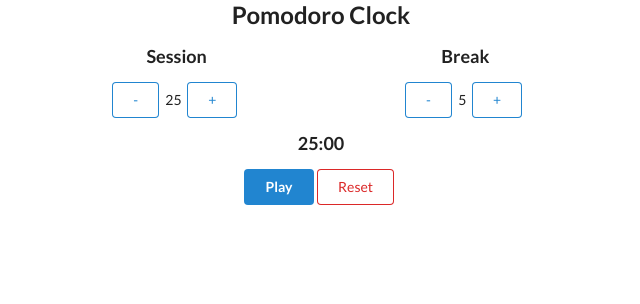
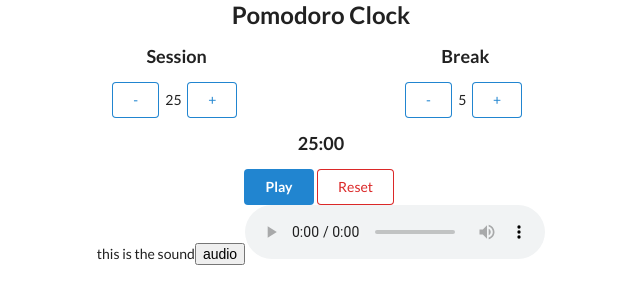
Before and after one commit to bradrar/pomodoro-clock-v2, a React (Create React App) app: page / in a window 1280 px wide. Shown: the top 304 px of the page, without its empty margins (319-959 px from the left). Built offline with nearby package versions, Linux system fonts and the light colour scheme.

Commit message:
add timer sound

```diff
--- /dev/null
+++ b/src/components/Alarm.js
@@ -0,0 +1,20 @@
+import React from "react";
+
+const Alarm = () => {
+  const handleAudio = () => {
+    document.getElementById("sound").play();
+  };
+
+  return (
+    <div>
+      {" "}
+      this is the sound
+      <button onClick={handleAudio}>audio</button>
+      <audio id="sound" controls type="audio/mpeg">
+        <source src="https://github.com/bradrar/pomodoro-clock-v2/blob/master/src/sound/alarm sound.mp3" />
+      </audio>
+    </div>
+  );
+};
+
+export default Alarm;
--- a/src/components/App.js
+++ b/src/components/App.js
@@ -25,14 +25,18 @@ const App = () => {
   };
 
   const handleAddBreak = () => {
-    if (breakLength < 5 * 60) {
-      setBreakLength(breakLength + 60);
+    if (!sessionStart) {
+      if (breakLength < 5 * 60) {
+        setBreakLength(breakLength + 60);
+      }
     }
   };
 
   const handleMinusBreak = () => {
-    if (breakLength > 1 * 60) {
-      setBreakLength(breakLength - 60);
+    if (!sessionStart) {
+      if (breakLength > 1 * 60) {
+        setBreakLength(breakLength - 60);
+      }
     }
   };
 
--- a/src/components/Timer.js
+++ b/src/components/Timer.js
@@ -1,4 +1,5 @@
 import React, { useState, useEffect } from "react";
+import Alarm from "./Alarm";
 
 const Timer = ({
   sessionLength,
@@ -22,7 +23,8 @@ const Timer = ({
 
   const handleReset = () => {
     setPaused(true);
-    setSessionLength(25);
+    setSessionStart(false);
+    setSessionLength(25 * 60);
   };
 
   useEffect(() => {
@@ -59,6 +61,7 @@ const Timer = ({
         {" "}
         Reset{" "}
       </button>
+      <Alarm />
     </div>
   );
 };
```
Also changed, not shown: 1 other file (tests, documents, lock files or other folders).
